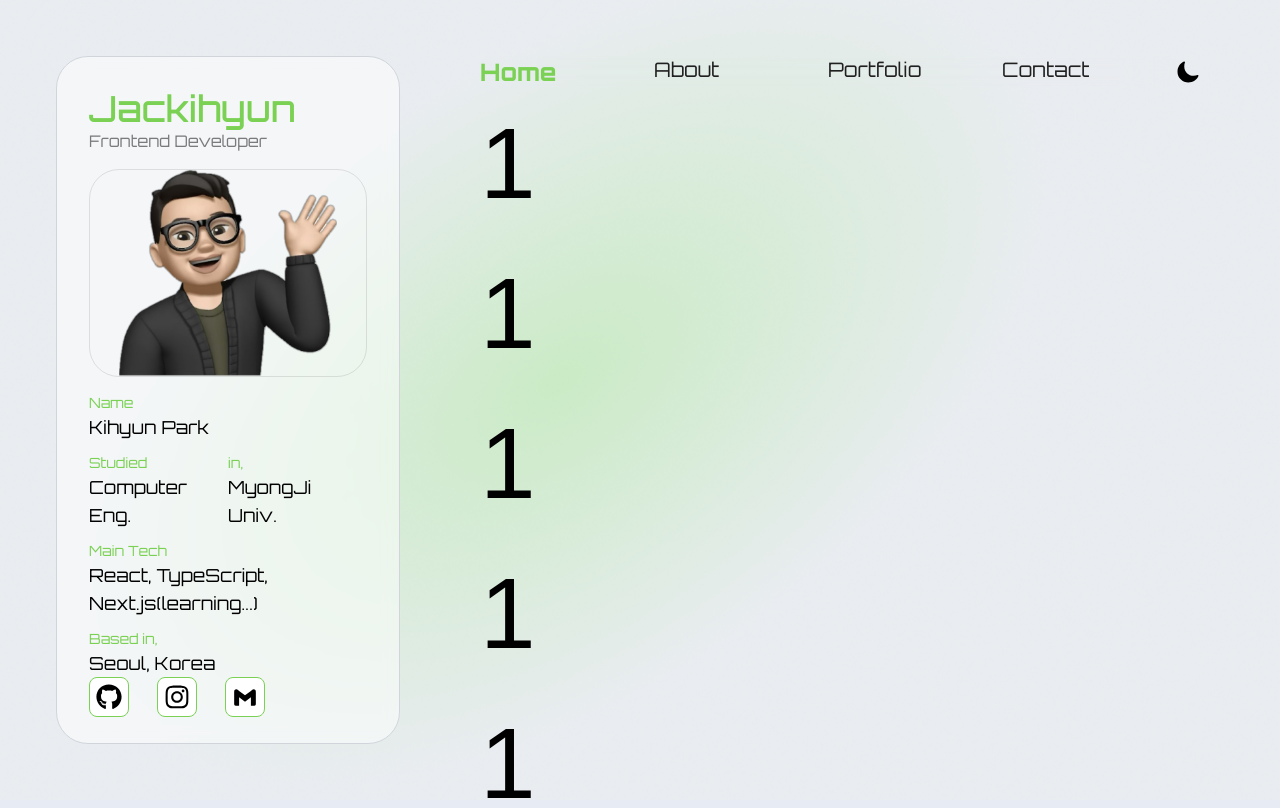
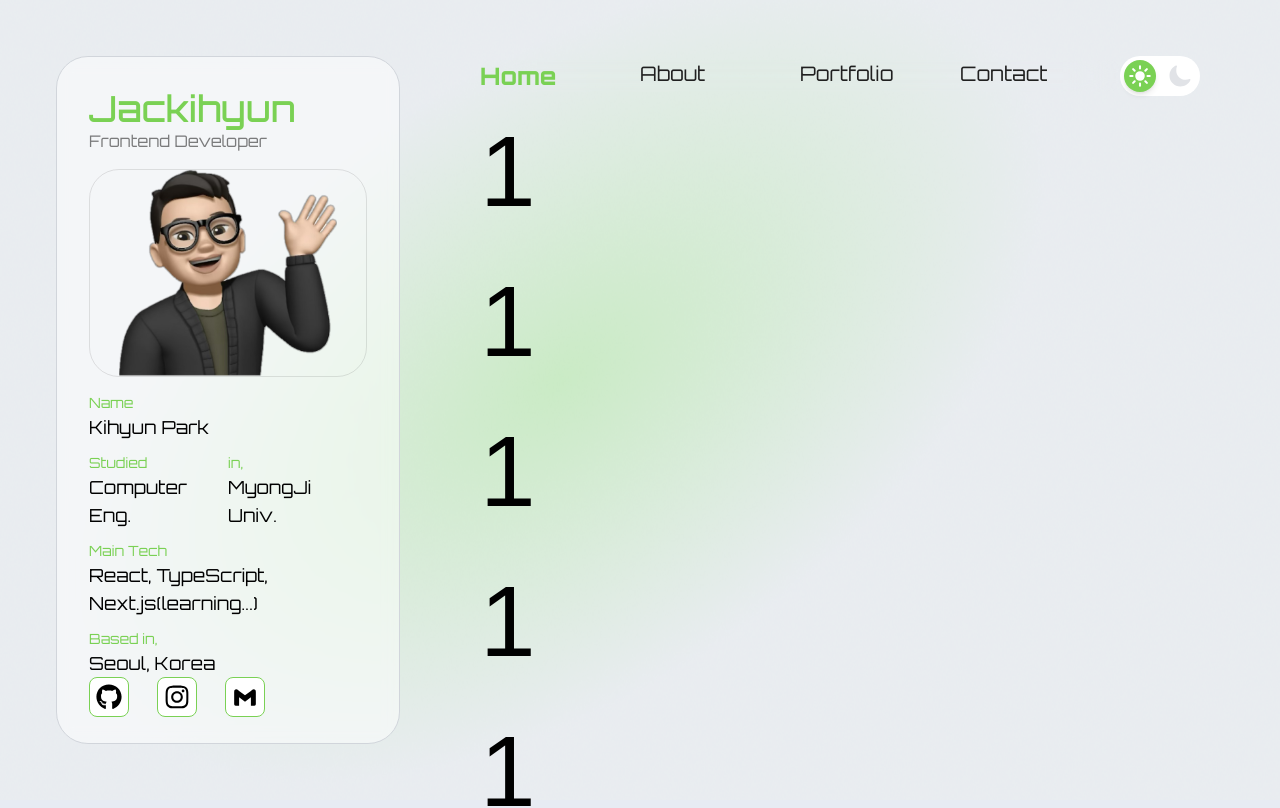
Before and after one commit to Jackihyun/my-portfolio-web, a React (Vite) app in the folder frontend/: page / in a window 1280 px wide. Shown: the top 808 px of the page. Built offline with nearby package versions, Linux system fonts and the light colour scheme.

Commit message:
feat: 헤더에 모드 토글 컴포넌트 추가 및 기존 버튼 주석 처리

```diff
--- /dev/null
+++ b/frontend/src/components/ModeToggle.tsx
@@ -0,0 +1,46 @@
+import { useState } from "react";
+import { IoSunny, IoMoon } from "react-icons/io5";
+
+type Props = {
+  className?: string;
+  onClick?: () => void;
+};
+
+const ModeToggle: React.FC<Props> = ({ className, onClick }) => {
+  const [isDarkMode, setIsDarkMode] = useState(false);
+
+  const toggleHandler = () => {
+    setIsDarkMode(!isDarkMode);
+    if (onClick) onClick();
+  };
+
+  return (
+    <div
+      onClick={toggleHandler}
+      className={`relative flex items-center w-20 h-10 p-1 rounded-full cursor-pointer transition-colors
+      ${isDarkMode ? "bg-gray-700" : "bg-white"} ${className}`}
+    >
+      {/* 햇빛 아이콘 */}
+      <IoSunny
+        className={`absolute left-2 z-10 text-white transition-opacity ${
+          isDarkMode ? "opacity-30" : "opacity-100"
+        }`}
+        size={24}
+      />
+      {/* 달 아이콘 */}
+      <IoMoon
+        className={`absolute right-2 z-10 text-gray-400 transition-opacity ${
+          isDarkMode ? "opacity-100" : "opacity-30"
+        }`}
+        size={24}
+      />
+      {/* 토글 버튼 */}
+      <div
+        className={`absolute w-8 h-8 bg-[#7AD154] rounded-full shadow-md transform transition-transform
+        ${isDarkMode ? "translate-x-10" : "translate-x-0"}`}
+      />
+    </div>
+  );
+};
+
+export default ModeToggle;
--- a/frontend/src/layout/Header.tsx
+++ b/frontend/src/layout/Header.tsx
@@ -1,6 +1,6 @@
+import ModeToggle from "@/components/ModeToggle";
 import { cn } from "@/utils/classname";
 import { useState, useEffect } from "react";
-import { IoSunny, IoMoon } from "react-icons/io5";
 
 export default function Header() {
   const [isDarkMode, setIsDarkMode] = useState(() => {
@@ -58,7 +58,7 @@ export default function Header() {
         ))}
       </div>
       <div>
-        <button
+        {/* <button
           className="size-6 flex cursor-pointer"
           onClick={handleModeChange}
         >
@@ -67,7 +67,8 @@ export default function Header() {
           ) : (
             <IoMoon className="size-full text-black" />
           )}
-        </button>
+        </button> */}
+        <ModeToggle onClick={handleModeChange} />
       </div>
     </div>
   );
```
